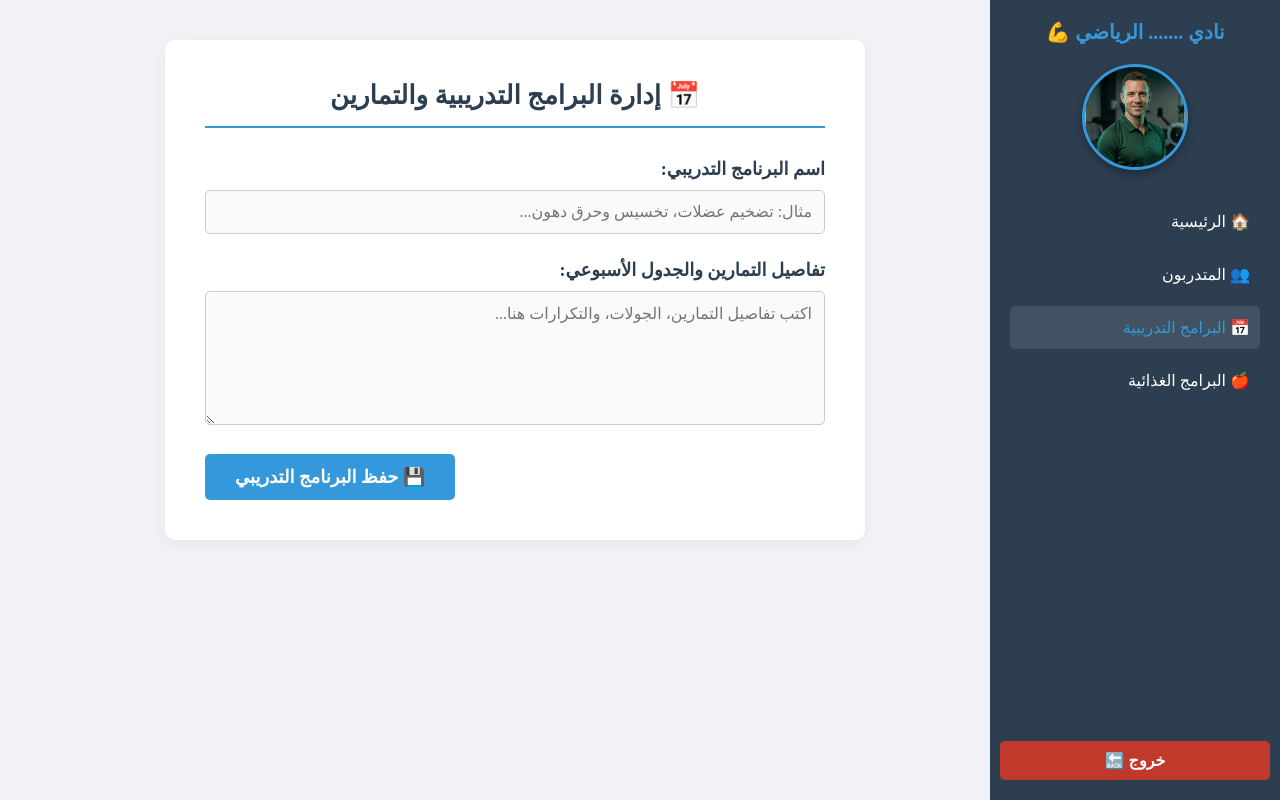
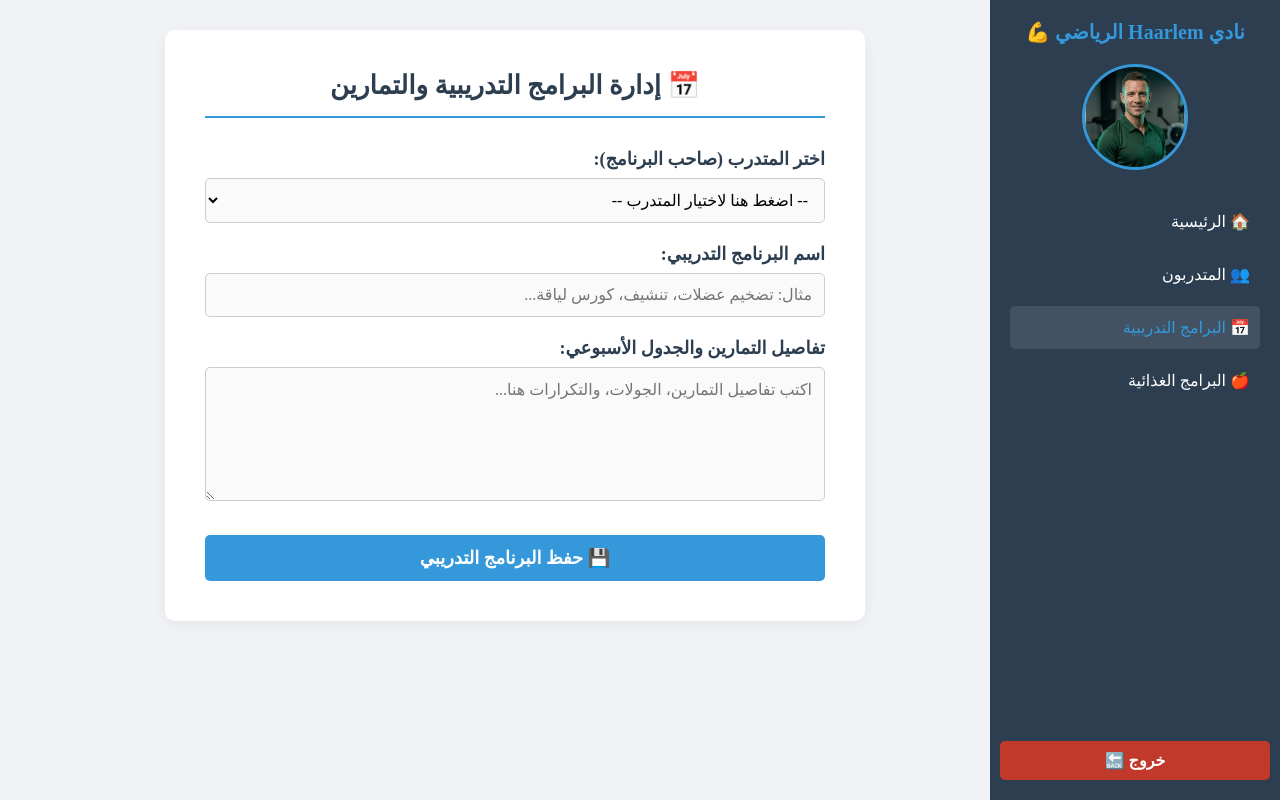
Before and after one commit to m48926601-hash/my-first-website, a Django app: page /coach/training/ in a window 1280 px wide. Run offline with Django 4.2, Linux system fonts and the light colour scheme; the visitor is signed in with stand-in values (Sample User, id 1); data that the repository does not hold is empty.

Commit message:
إصلاح إضافة المتدربين والتواريخ

```diff
--- a/athletes/templates/athletes/add_training.html
+++ b/athletes/templates/athletes/add_training.html
@@ -4,7 +4,7 @@
 
 <head>
     <meta charset="UTF-8">
-    <title>إدارة البرامج التدريبية | نادي Haarlem الرياضي</title>
+    <title>إضافة برنامج تدريبي | نادي Haarlem</title>
     <style>
         body {
             font-family: 'Times New Roman', Times, serif;
@@ -16,7 +16,6 @@
             overflow: hidden;
         }
 
-        /* القائمة الجانبية الثابتة */
         .sidebar {
             width: 250px;
             background-color: #2c3e50;
@@ -49,7 +48,6 @@
             border: 3px solid #3498db;
             object-fit: cover;
             margin-bottom: 30px;
-            box-shadow: 0 4px 8px rgba(0, 0, 0, 0.3);
         }
 
         .sidebar-menu {
@@ -94,18 +92,17 @@
             font-weight: bold;
         }
 
-        /* المحتوى الرئيسي المتمركز */
         .main-content {
             flex-grow: 1;
-            padding: 40px 30px;
+            padding: 30px;
             overflow-y: auto;
             margin-right: 250px;
             display: flex;
-            justify-content: center;
-            align-items: flex-start;
+            flex-direction: column;
+            align-items: center;
+            justify-content: flex-start;
         }
 
-        /* لوحة الفورم الموسطة */
         .form-panel {
             background: white;
             padding: 40px;
@@ -126,13 +123,13 @@
         }
 
         .form-group {
-            margin-bottom: 25px;
+            margin-bottom: 20px;
             text-align: right;
         }
 
         .form-group label {
             display: block;
-            margin-bottom: 10px;
+            margin-bottom: 8px;
             font-weight: bold;
             color: #2c3e50;
             font-size: 18px;
@@ -157,16 +154,10 @@
             box-shadow: 0 0 5px rgba(52, 152, 219, 0.2);
         }
 
-        .button-container {
-            display: flex;
-            justify-content: flex-end;
-            margin-top: 20px;
-        }
-
         .btn-submit {
             background-color: #3498db;
             color: white;
-            padding: 12px 30px;
+            padding: 12px 35px;
             border: none;
             border-radius: 5px;
             font-family: 'Times New Roman', Times, serif;
@@ -174,22 +165,19 @@
             cursor: pointer;
             font-size: 18px;
             transition: 0.3s;
-            display: inline-flex;
-            align-items: center;
-            gap: 8px;
+            width: 100%;
+            margin-top: 10px;
         }
 
         .btn-submit:hover {
             background-color: #2980b9;
-            box-shadow: 0 4px 10px rgba(52, 152, 219, 0.3);
         }
     </style>
 </head>
 
 <body>
-
     <div class="sidebar">
-        <div class="sidebar-header">نادي ....... الرياضي 💪</div>
+        <div class="sidebar-header">نادي Haarlem الرياضي 💪</div>
         <img src="{% static 'images/coach.jpg' %}" alt="الكابتن" class="coach-img">
         <div class="sidebar-menu">
             <a href="/coach/">🏠 الرئيسية</a>
@@ -204,25 +192,42 @@
         <div class="form-panel">
             <h2>📅 إدارة البرامج التدريبية والتمارين</h2>
 
-            <form method="POST" action="">
+            {% if error %}
+            <div
+                style="background-color: #f8d7da; color: #721c24; padding: 12px; border-radius: 5px; margin-bottom: 25px; text-align: center; border: 1px solid #f5c6cb; font-weight: bold;">
+                ⚠️ {{ error }}
+            </div>
+            {% endif %}
+
+            <form method="POST">
                 {% csrf_token %}
+
+                <div class="form-group">
+                    <label>اختر المتدرب (صاحب البرنامج):</label>
+                    <select name="trainee_id" class="form-control" required>
+                        <option value="" disabled selected>-- اضغط هنا لاختيار المتدرب --</option>
+                        {% for trainee in all_trainees %}
+                        <option value="{{ trainee.id }}">{{ trainee.name }}</option>
+                        {% endfor %}
+                    </select>
+                </div>
+
                 <div class="form-group">
                     <label>اسم البرنامج التدريبي:</label>
-                    <input type="text" class="form-control" name="program_name"
-                        placeholder="مثال: تضخيم عضلات، تخسيس وحرق دهون...">
+                    <input type="text" name="title" class="form-control" required
+                        placeholder="مثال: تضخيم عضلات، تنشيف، كورس لياقة...">
                 </div>
+
                 <div class="form-group">
                     <label>تفاصيل التمارين والجدول الأسبوعي:</label>
-                    <textarea class="form-control" name="program_details" rows="6"
+                    <textarea name="exercises_details" class="form-control" rows="6" required
                         placeholder="اكتب تفاصيل التمارين، الجولات، والتكرارات هنا..."></textarea>
                 </div>
-                <div class="button-container">
-                    <button type="submit" class="btn-submit">💾 حفظ البرنامج التدريبي</button>
-                </div>
+
+                <button type="submit" class="btn-submit">💾 حفظ البرنامج التدريبي</button>
             </form>
         </div>
     </div>
-
 </body>
 
 </html>
```
Also changed, not shown: athletes/templates/athletes/add_diet.html (+35 -32 lines).
